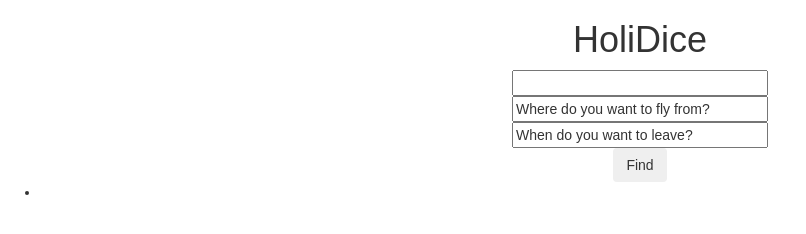
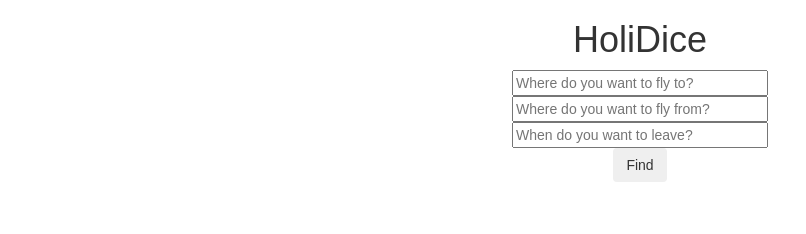
Before and after one commit to angusjfw/HoliDice, a website: page index.html in a window 1280 px wide. Shown: the whole page, without its empty margins (0-806 px from the left). Drawn offline with nearby package versions, Linux system fonts and the light colour scheme; some packages are replaced by stand-ins of ours.

Commit message:
Updates index to use placeholders and renaems controller alias.

```diff
--- a/index.html
+++ b/index.html
@@ -4,29 +4,30 @@
     <meta charset="utf-8">
     <title>HoliDice</title>
     <link rel="stylesheet" href="bower_components/bootstrap/dist/css/bootstrap.css">
+    <link rel="stylesheet" type="text/css" href="css/style.css" />
     <script src="bower_components/jquery/dist/jquery.js"></script>
     <script src="bower_components/angular/angular.js"></script>
     <script src="bower_components/angular-resource/angular-resource.js"></script>
-    <link rel="stylesheet" type="text/css" href="css/style.css" />
+
     <script src="js/app.js"></script>
     <script src="js/holiDiceController.js"></script>
 
   </head>
 
-  <body ng-controller="HoliDiceController as searchCtrl">
-    <div>
-      <h1>HoliDice</h1>
-      <form class="form-horizontal" id="input-form">
+  <body ng-controller="HoliDiceController as HDCtrl">
+    <h1>HoliDice</h1>
+    <form class="form-horizontal" id="input-form">
 
-        <input type="text" value="Where do you want to fly to?" ng-model="searchCtrl.searchTerm" class="input-box"><br>
-        <input type="text" value="Where do you want to fly from?" class="input-box"><br>
-        <input type="text" value="When do you want to leave?" class="input-box"><br>
-        <button class="btn" ng-click="searchCtrl.doSearch()">Find</button>
-
-      </form>
-      <ul>
-        <li></li>
-      <ul>
-    </div>
+      <input type="text" class="input-box"
+        placeholder="Where do you want to fly to?" ng-model="HDCtrl.searchTerm" />
+      <br>
+      <input type="text" class="input-box"
+        placeholder="Where do you want to fly from?" />
+      <br>
+      <input type="text" class="input-box"
+        placeholder="When do you want to leave?" />
+      <br>
+      <button class="btn" ng-click="HDCtrl.doSearch()">Find</button>
+    </form>
   </body>
 </html>
```
